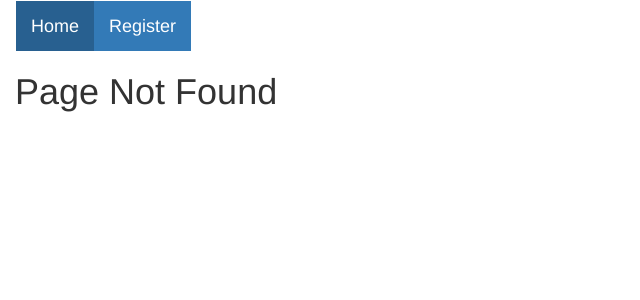
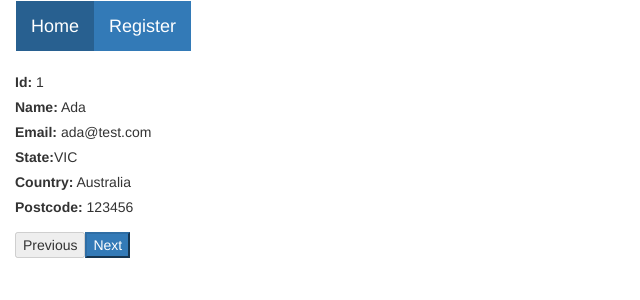
Before and after one commit to jradhika90/angular, an Angular app: page /user/1 in a window 1280 px wide. Before the commit this address had no page. Shown: the top 300 px of the page, without its empty margins (0-640 px from the left). Built offline with nearby package versions, Linux system fonts and the light colour scheme.

Commit message:
Added previous next facility in user details page to navigate through each user

```diff
--- a/src/app/app-routing.module.ts
+++ b/src/app/app-routing.module.ts
@@ -3,10 +3,12 @@ import { Routes, RouterModule } from "@angular/router";
 import { RegisterComponent } from "./register/register.component";
 import { DashboardComponent } from "./dashboard/list/dashboard.component";
 import { PageNotFoundComponent } from "./error-handler/page-not-found/page-not-found.component";
+import { UserdetailsComponent } from "./dashboard/details/userdetails.component";
 
 const routes: Routes = [
   //{ path: "", component: DashboardComponent },
   { path: "", redirectTo: "/home", pathMatch:"full" },
+  { path: "user/:id", component: UserdetailsComponent },
   { path: "register", component: RegisterComponent },
   { path: "home", component: DashboardComponent },
   { path: "**", component: PageNotFoundComponent}
--- a/src/app/dashboard/details/userdetails.component.html
+++ b/src/app/dashboard/details/userdetails.component.html
@@ -6,3 +6,7 @@
 	<li><label>Country:</label> {{selectedUser.country}}</li>
 	<li><label>Postcode:</label> {{selectedUser.postcode}}</li>
 </ul>
+<p>
+  <button (click)="previous()" [disabled]="prevUserId == 0" [className]="prevUserId == 0?'btn-secondary':'btn-primary'">Previous</button>
+  <button (click)="next()" [disabled]="nextUserId > totalUsers" [className]="nextUserId > totalUsers?'btn-secondary':'btn-primary'">Next</button>
+</p>
--- a/src/app/dashboard/details/userdetails.component.ts
+++ b/src/app/dashboard/details/userdetails.component.ts
@@ -1,6 +1,7 @@
 import { Component, OnInit } from "@angular/core";
 import { User } from "../../models/user.model";
 import { UserService } from "../../services/user.service";
+import { ActivatedRoute, Router } from "@angular/router"
 
 @Component({
   selector: "user-details",
@@ -8,15 +9,30 @@ import { UserService } from "../../services/user.service";
 })
 export class UserdetailsComponent implements OnInit {
   userId: Number;
+  prevUserId: Number;
+  nextUserId: Number;
   selectedUser: User;
   errorMsg:String;
+  totalUsers: Number;
 
-  constructor(private us: UserService){}
+  constructor(private us: UserService, private router: Router, private route: ActivatedRoute){}
+
   ngOnInit() {
-    this.getUserDetails('3');
+    this.totalUsers = 5;
+   // this.userId = parseInt(this.route.snapshot.paramMap.get("id"));
+   //above statement will not work if navigating within the same component as snapshot will not reinitialize and same component and hence nginit will not be executed
+
+  this.route.paramMap.subscribe((params: ParamMap) => {
+    this.userId = parseInt(params.get("id"));
+    this.prevUserId = this.userId - 1;
+    this.nextUserId = this.userId + 1;
+
+    this.viewUserDetails(this.userId);
+   });
   }
 
-  getUserDetails(userId){
+  viewUserDetails(userId){
+
     console.log('in user details component function', userId);
     //this.us.getUser(userId);
 
@@ -26,4 +42,12 @@ export class UserdetailsComponent implements OnInit {
       )
       console.log('inside getuserdetails component', this.selectedUser);
   }
+
+  previous(){
+    this.router.navigate(['/user', this.prevUserId]);
+  }
+
+  next(){
+    this.router.navigate(['/user', this.nextUserId]);
+  }
 }
--- a/src/app/dashboard/list/dashboard.component.html
+++ b/src/app/dashboard/list/dashboard.component.html
@@ -9,6 +9,7 @@
   <thead>
     <tr>
       <th scope="col">#</th>
+      <th scope="col">Id</th>
       <th scope="col">Name</th>
       <th scope="col">Email</th>
       <th scope="col">State</th>
@@ -20,12 +21,13 @@
   </thead>
   <tbody>
     <tr *ngFor="let user of userList; let i=index" >
-      <th scope="row">{{i+1}}</th>
+      <td scope="row">{{i+1}}</td>
+      <td scope="col">{{user.id}}</td>
       <td>{{user.name}}</td>
       <td>{{user.email}}</td>
       <td>{{user.state}}</td>
       <td>{{user.country}}</td>
-      <td><a>View</a></td>
+      <td><a (click)= "viewUser(user.id)">View</a></td>
       <td><a>Edit</a></td>
       <td>Delete</td>
     </tr>
--- a/src/app/dashboard/list/dashboard.component.ts
+++ b/src/app/dashboard/list/dashboard.component.ts
@@ -1,6 +1,7 @@
 import { Component, OnInit } from "@angular/core";
 import { User } from "../../models/user.model";
 import { UserService } from "../../services/user.service";
+import { Router } from "@angular/router";
 
 @Component({
   selector: "dashboard",
@@ -9,8 +10,9 @@ import { UserService } from "../../services/user.service";
 export class DashboardComponent implements OnInit {
   userList: Array<any>;
   errorMsg:String;
+  userId: Number;
 
-  constructor(private us: UserService){}
+  constructor(private us: UserService, private router:Router){}
   ngOnInit() {
     this.getUsers();
   }
@@ -23,5 +25,9 @@ export class DashboardComponent implements OnInit {
       )
   }
 
+  viewUser(userId){
+    this.router.navigate(["/user",userId]);
+  }
+
   searchUsers(userValue){}
 }
```
